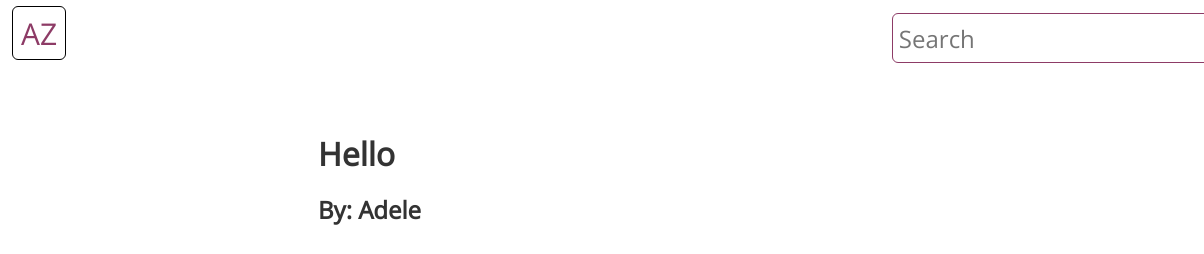
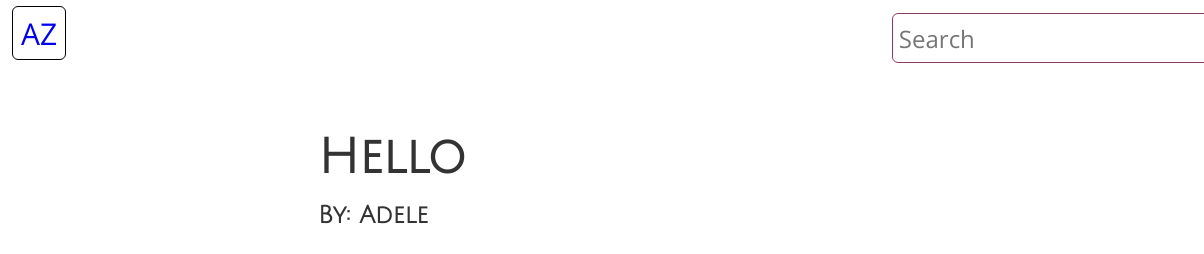
Before and after one commit to itsmelodious/azredesign, a plain HTML site: page lyrics.html in a window 1280 px wide. Shown: the top 254 px of the page, 0-1204 px from the left. Drawn offline with nearby package versions, Linux system fonts and the light colour scheme.

Commit message:
Font multiples of 8

```diff
--- a/assets/css/home-style.css
+++ b/assets/css/home-style.css
@@ -20,7 +20,7 @@
 #AZLyrics{
 	/*font-family: 'Amatic SC', cursive;*/
 	font-family: 'Julius Sans One', sans-serif;
-	font-size: 45px;
+	font-size: 48px;
 	font-weight: bold;
 	text-align: center;
 	margin: 36px auto;
--- a/assets/css/lyrics-style.css
+++ b/assets/css/lyrics-style.css
@@ -24,6 +24,10 @@
 .navbar-item {
 	position: absolute;
 	margin: 6px 12px;
+}
+
+a {
+	text-decoration: none;
 }
 
 #logo {
@@ -76,10 +80,16 @@
 /* content */
 h1 {
 	margin: 12px 0px;
+	font-family: 'Julius Sans One', sans-serif;
+	font-size: 48px;
+	font-weight: bold;
 }
 
 h2 {
 	margin: 6px 0px;
+	font-family: 'Julius Sans One', sans-serif;
+	font-size: 24px;
+	font-weight: bold;
 }
 
 .left-align {
--- a/lyrics.html
+++ b/lyrics.html
@@ -4,12 +4,13 @@
 		<title>Lyrics</title>
 		<link rel="stylesheet" type="text/css" href="assets/css/lyrics-style.css">
 		<link href="https://fonts.googleapis.com/css?family=Open+Sans" rel="stylesheet">
+		<link href="https://fonts.googleapis.com/css?family=Julius+Sans+One" rel="stylesheet">
 		<meta charset="utf-8">
 	</head>
 	<body>
 		<div class="content">
 			<div class="navbar">
-				<div class="navbar-item button" id="logo">AZ</div>
+				<div class="navbar-item button" id="logo"><a href="index.html">AZ</a></div>
 				<div class="navbar-item search">
 					<input class="bar" placeholder="Search"></input>
 					<div class="button search-button"><img id="icon" src="assets/img/search.png"/></div>
```
